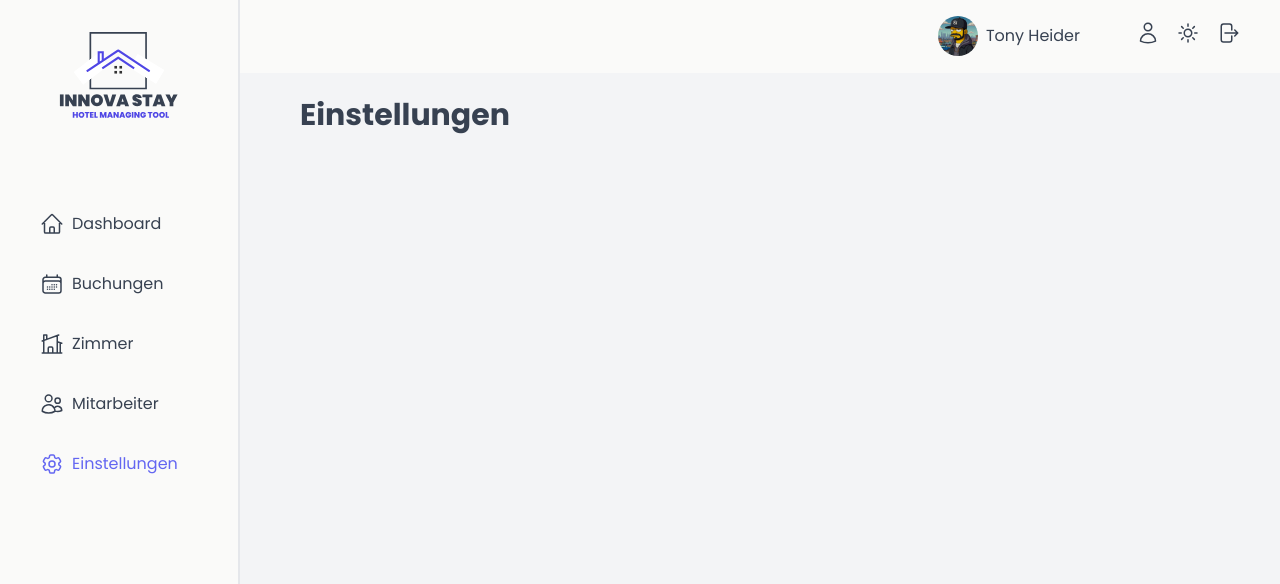
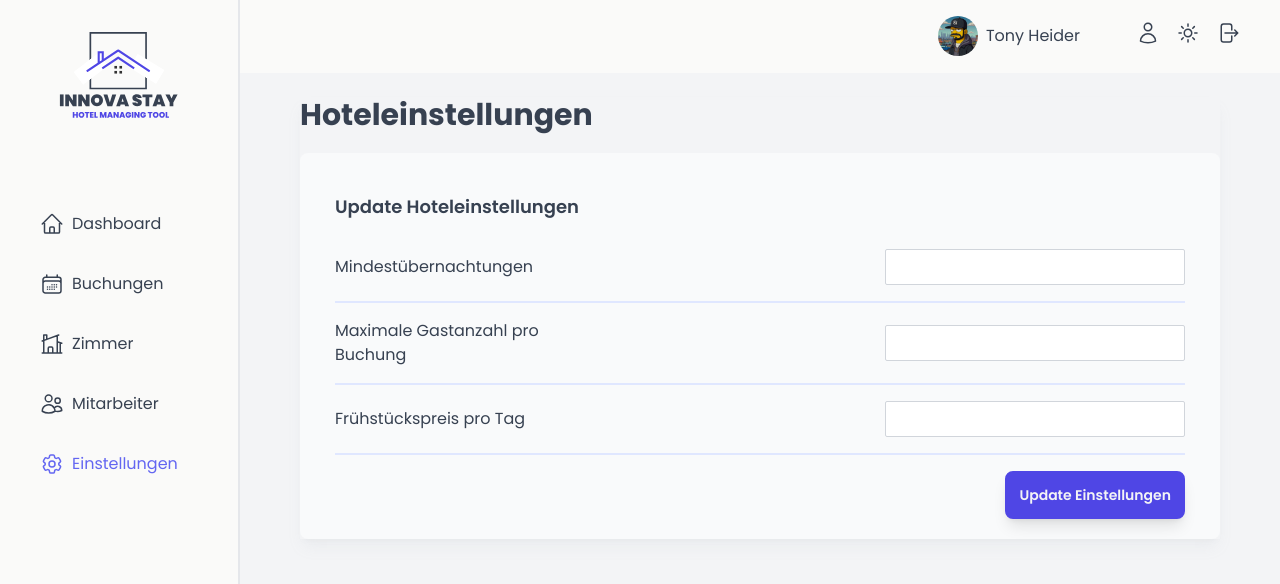
Before and after one commit to TonySN90/innovastay, a React (Vite) app: page /settings in a window 1280 px wide. Shown: the top 584 px of the page. Built offline with nearby package versions, Linux system fonts and the light colour scheme; a web font is replaced by a local one.

Commit message:
create settings form

```diff
--- a/src/features/authentication/SignupForm.tsx
+++ b/src/features/authentication/SignupForm.tsx
@@ -18,11 +18,11 @@ function SignupForm() {
 
   return (
     <form
-      className="p-3 md:p-5 transition-all bg-gray-50 rounded-lg"
+      className="p-3 md:p-5 transition-all bg-gray-50 rounded-lg "
       onSubmit={handleSubmit(onSubmit)}
       encType="multipart/form-data"
     >
-      <div className="max-w-[850px]  mx-auto">
+      <div className="max-w-[850px] mx-auto">
         <h2 className="font-semibold text-lg mb-3 mt-5">
           Neuen Mitarbeiter hinzufügen
         </h2>
--- /dev/null
+++ b/src/features/settings/UpdateSettingsForm.tsx
@@ -0,0 +1,64 @@
+import { SubmitHandler, useForm } from "react-hook-form";
+import FormRow from "../../ui/FormRow";
+import { FormValues } from "../../types/FormTypes";
+import Button from "../../ui/Button";
+
+function UpdateSettingsForm() {
+  const {
+    register,
+    handleSubmit,
+    formState: { errors },
+  } = useForm<FormValues>();
+
+  const onSubmit: SubmitHandler<FormValues> = (data, event) => {
+    event?.preventDefault();
+    console.log(data);
+  };
+
+  return (
+    <form
+      className="p-3 md:p-5 transition-all bg-gray-50 rounded-lg "
+      onSubmit={handleSubmit(onSubmit)}
+      encType="multipart/form-data"
+    >
+      <div className="max-w-[850px] mx-auto">
+        <h2 className="font-semibold text-lg mb-3 mt-5">
+          Update Hoteleinstellungen
+        </h2>
+        <FormRow
+          label="Mindestübernachtungen"
+          type="text"
+          id="nights"
+          registerProp={{ register, required: "Dieses Feld ist erforderlich" }}
+          error={errors?.nights?.message}
+        />
+        <FormRow
+          label="Maximale Gastanzahl pro Buchung"
+          type="number"
+          id="maxGuestsPerBooking"
+          registerProp={{ register, required: "Dieses Feld ist erforderlich" }}
+          error={errors?.maxGuestsPerBooking?.message}
+        />
+        <FormRow
+          label="Frühstückspreis pro Tag"
+          type="number"
+          id="breakfastPrice"
+          registerProp={{ register, required: "Dieses Feld ist erforderlich" }}
+          error={errors?.maxGuestsPerBooking?.message}
+        />
+        <div className="flex justify-end md:justify-end mt-4">
+          <Button
+            type="submit"
+            onClick={() => console.log("test")}
+            variation="standard"
+            size="lg"
+            extras="rounded-lg"
+            content="Update Einstellungen"
+          />
+        </div>
+      </div>
+    </form>
+  );
+}
+
+export default UpdateSettingsForm;
--- a/src/main.tsx
+++ b/src/main.tsx
@@ -1,5 +1,6 @@
 import "@bitnoi.se/react-scheduler/dist/style.css";
 import "./styles/index.css";
+import "./styles/timeline.css";
 import { Provider } from "react-redux";
 import React from "react";
 import ReactDOM from "react-dom/client";
--- a/src/pages/Bookings.tsx
+++ b/src/pages/Bookings.tsx
@@ -31,7 +31,7 @@ function Bookings() {
           <span className="md:hidden">
             Die Zeitplanansicht steht der mobilen Ansicht nicht zur Verfügung.
           </span>
-          <div className="hidden md:block h-[600px]">
+          <div className="hidden md:block">
             <div className="relative">
               <BookingTimeline />
             </div>
--- a/src/pages/Settings.tsx
+++ b/src/pages/Settings.tsx
@@ -1,9 +1,11 @@
+import UpdateSettingsForm from "../features/settings/UpdateSettingsForm";
 import Heading from "../ui/Heading";
 
 function Settings() {
   return (
-    <div>
-      <Heading title="Einstellungen" />
+    <div className="shadow-gray-400/10 shadow-lg">
+      <Heading title="Hoteleinstellungen" />
+      <UpdateSettingsForm />
     </div>
   );
 }
--- a/src/pages/Users.tsx
+++ b/src/pages/Users.tsx
@@ -3,7 +3,7 @@ import Heading from "../ui/Heading";
 
 function Users() {
   return (
-    <div>
+    <div className="shadow-gray-400/10 shadow-lg">
       <Heading title="Mitarbeiter" />
       <SignupForm />
     </div>
--- a/src/styles/index.css
+++ b/src/styles/index.css
@@ -24,15 +24,6 @@ body {
   color: #6366f1;
 }
 
-#reactSchedulerOutsideWrapper {
-  height: 570px;
-  width: 100%;
-  overflow: hidden;
-  border: 1px solid #6365f142;
-  border-radius: 10px;
-  background-color: transparent;
-}
-
 input[type="file"]::file-selector-button {
   font-weight: bold;
   color: #6366f1;
--- a/src/styles/timeline.css
+++ b/src/styles/timeline.css
@@ -34,3 +34,25 @@
   font-size: 14px;
   color: #333;
 }
+
+#reactSchedulerOutsideWrapper {
+  height: 570px;
+  width: 100%;
+  overflow: hidden;
+  /* border: 1px solid #6365f142; */
+  box-shadow: #33333328 0px 0px 35px;
+  border-radius: 10px;
+  background-color: transparent;
+}
+
+#reactSchedulerOutsideWrapper .jMfbsI {
+  min-width: 140px;
+  max-width: 140px;
+}
+#reactSchedulerOutsideWrapper .bmRGyN {
+  min-width: 140px;
+  max-width: 140px;
+}
+#reactSchedulerOutsideWrapper .sc-jsEegt {
+  background-color: #f3f4f6;
+}
--- a/src/ui/FormRow.tsx
+++ b/src/ui/FormRow.tsx
@@ -11,9 +11,7 @@ function FormRow<T extends keyof FormValues>({
     <div className="border-b-2 border-indigo-100 md:min-w-[680px] transition-all flex flex-col md:flex-row py-4 justify-between md:items-center">
       <Label label={label} />
       {error && (
-        <span className="text-red-500 text-md md:min-w-[220px] text-wrap">
-          {error}
-        </span>
+        <span className="text-red-500 text-md md:max-w-[220px]">{error}</span>
       )}
       <Input id={id} type={type} reg={registerProp} />
     </div>
--- a/src/ui/Overlay.tsx
+++ b/src/ui/Overlay.tsx
@@ -1,6 +1,6 @@
 function Overlay({ children }: { children: React.ReactNode }) {
   return (
-    <div className="fixed top-0 left-0 w-full h-[100vh] z-10 backdrop-blur-sm transition-all">
+    <div className="fixed top-0 left-0 w-full h-[100vh] z-10 backdrop-blur-sm transition-all bg-black/20">
       {children}
     </div>
   );
--- a/src/ui/Table.tsx
+++ b/src/ui/Table.tsx
@@ -11,7 +11,12 @@ const tableContext = createContext<ITableContextTypes | undefined>(undefined);
 function Table({ children, columns, columnSpace }: TableProps) {
   return (
     <tableContext.Provider value={{ columns, columnSpace }}>
-      <table className="w-[100%] rounded mb-4 text-sm">{children}</table>
+      <table
+        className="w-[100%] rounded mb-4 text-sm shadow-lg shadow-gray-400/10"
+        data-testid="table"
+      >
+        {children}
+      </table>
     </tableContext.Provider>
   );
 }
```
